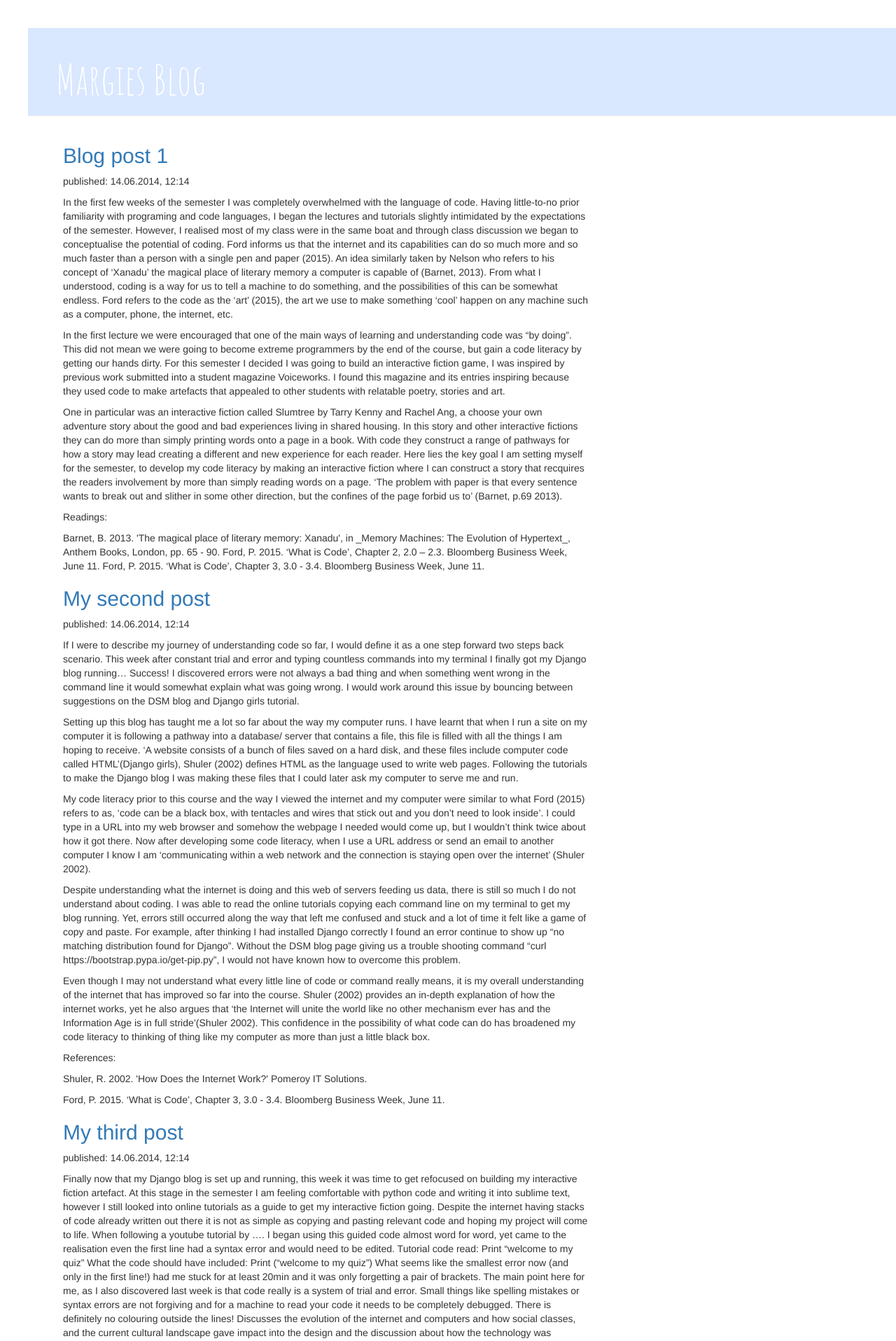
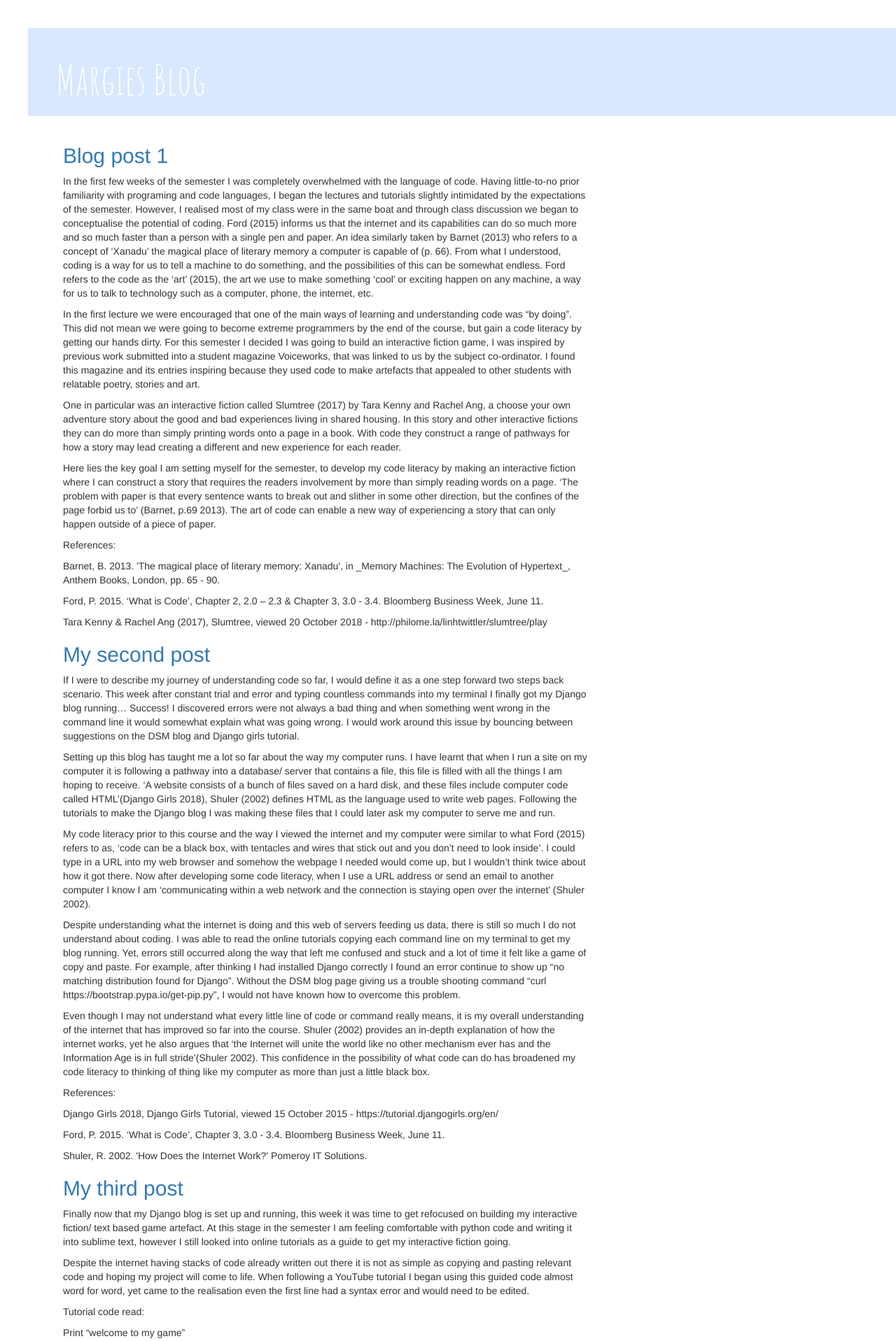
Before and after one commit to margiegray/my-first-blog, a Django app: page / in a window 1280 px wide. Shown: the top 1917 px of the page at 70% size. Run offline with Django 3.2, Linux system fonts and the light colour scheme; some libraries are stand-ins or nearby versions.

Commit message:
Update post_list.html

```diff
--- a/blog/templates/blog/post_list.html
+++ b/blog/templates/blog/post_list.html
@@ -22,29 +22,26 @@
 
              <div>
             <h2><a href="/">Blog post 1</a></h2>
-            <p>published: 14.06.2014, 12:14</p>
-            <p>In the first few weeks of the semester I was completely overwhelmed with the language of code. Having little-to-no prior familiarity with programing and code languages, I began the lectures and tutorials slightly intimidated by the expectations of the semester. However, I realised most of my class were in the same boat and through class discussion we began to conceptualise the potential of coding. Ford informs us that the internet and its capabilities can do so much more and so much faster than a person with a single pen and paper (2015). An idea similarly taken by Nelson who refers to his concept of ‘Xanadu’ the magical place of literary memory a computer is capable of (Barnet, 2013).  From what I understood, coding is a way for us to tell a machine to do something, and the possibilities of this can be somewhat endless. Ford refers to the code as the ‘art’ (2015), the art we use to make something ‘cool’ happen on any machine such as a computer, phone, the internet, etc.  </p>
-<p>
-In the first lecture we were encouraged that one of the main ways of learning and understanding code was “by doing”. This did not mean we were going to become extreme programmers by the end of the course, but gain a code literacy by getting our hands dirty. For this semester I decided I was going to build an interactive fiction game, I was inspired by previous work submitted into a student magazine Voiceworks. I found this magazine and its entries inspiring because they used code to make artefacts that appealed to other students with relatable poetry, stories and art.
-</p>
-<p>
-One in particular was an interactive fiction called Slumtree by Tarry Kenny and Rachel Ang, a choose your own adventure story about the good and bad experiences living in shared housing. In this story and other interactive fictions they can do more than simply printing words onto a page in a book. With code they construct a range of pathways for how a story may lead creating a different and new experience for each reader. Here lies the key goal I am setting myself for the semester, to develop my code literacy by making an interactive fiction where I can construct a story that recquires the readers involvement by more than simply reading words on a page. ‘The problem with paper is that every sentence wants to break out and slither in some other direction, but the confines of the page forbid us to’ (Barnet, p.69 2013). </p>
-<p>
-Readings:
-<p>
-Barnet, B. 2013. 'The magical place of literary memory: Xanadu', in _Memory Machines: The Evolution of Hypertext_, Anthem Books, London, pp. 65 - 90.
-Ford, P. 2015. ‘What is Code’, Chapter 2, 2.0 – 2.3. Bloomberg Business Week, June 11.
-Ford, P. 2015. ‘What is Code’, Chapter 3, 3.0 - 3.4. Bloomberg Business Week, June 11.
+            <p>In the first few weeks of the semester I was completely overwhelmed with the language of code. Having little-to-no prior familiarity with programing and code languages, I began the lectures and tutorials slightly intimidated by the expectations of the semester. However, I realised most of my class were in the same boat and through class discussion we began to conceptualise the potential of coding. Ford (2015) informs us that the internet and its capabilities can do so much more and so much faster than a person with a single pen and paper. An idea similarly taken by Barnet (2013) who refers to a concept of ‘Xanadu’ the magical place of literary memory a computer is capable of (p. 66).  From what I understood, coding is a way for us to tell a machine to do something, and the possibilities of this can be somewhat endless. Ford refers to the code as the ‘art’ (2015), the art we use to make something ‘cool’ or exciting happen on any machine, a way for us to talk to technology such as a computer, phone, the internet, etc.  </p>
 
-</p>
+<p>In the first lecture we were encouraged that one of the main ways of learning and understanding code was “by doing”. This did not mean we were going to become extreme programmers by the end of the course, but gain a code literacy by getting our hands dirty. For this semester I decided I was going to build an interactive fiction game, I was inspired by previous work submitted into a student magazine Voiceworks, that was linked to us by the subject co-ordinator. I found this magazine and its entries inspiring because they used code to make artefacts that appealed to other students with relatable poetry, stories and art. </p>
+
+<p>One in particular was an interactive fiction called Slumtree (2017) by Tara Kenny and Rachel Ang, a choose your own adventure story about the good and bad experiences living in shared housing. In this story and other interactive fictions they can do more than simply printing words onto a page in a book. With code they construct a range of pathways for how a story may lead creating a different and new experience for each reader. </p>
+
+<p>Here lies the key goal I am setting myself for the semester, to develop my code literacy by making an interactive fiction where I can construct a story that requires the readers involvement by more than simply reading words on a page. ‘The problem with paper is that every sentence wants to break out and slither in some other direction, but the confines of the page forbid us to’ (Barnet, p.69 2013). The art of code can enable a new way of experiencing a story that can only happen outside of a piece of paper. </p>
+
+<p>References: </p>
+<p>Barnet, B. 2013. 'The magical place of literary memory: Xanadu', in _Memory Machines: The Evolution of Hypertext_, Anthem Books, London, pp. 65 - 90.</p>
+<p>Ford, P. 2015. ‘What is Code’, Chapter 2, 2.0 – 2.3 & Chapter 3, 3.0 - 3.4. Bloomberg Business Week, June 11. </p>
+<p> Tara Kenny & Rachel Ang (2017), Slumtree, viewed 20 October 2018 - http://philome.la/linhtwittler/slumtree/play </p>
+
              </div>
 
              <div>
             <h2><a href="">My second post</a></h2>
-             <p>published: 14.06.2014, 12:14</p>
-            <p>If I were to describe my journey of understanding code so far, I would define it as a one step forward two steps back scenario. This week after constant trial and error and typing countless commands into my terminal I finally got my Django blog running… Success! I discovered errors were not always a bad thing and when something went wrong in the command line it would somewhat explain what was going wrong. I would work around this issue by bouncing between suggestions on the DSM blog and Django girls tutorial.</p>
+             <p>If I were to describe my journey of understanding code so far, I would define it as a one step forward two steps back scenario. This week after constant trial and error and typing countless commands into my terminal I finally got my Django blog running… Success! I discovered errors were not always a bad thing and when something went wrong in the command line it would somewhat explain what was going wrong. I would work around this issue by bouncing between suggestions on the DSM blog and Django girls tutorial.</p>
 
-<p>Setting up this blog has taught me a lot so far about the way my computer runs. I have learnt that when I run a site on my computer it is following a pathway into a database/ server that contains a file, this file is filled with all the things I am hoping to receive. ‘A website consists of a bunch of files saved on a hard disk, and these files include computer code called HTML’(Django girls), Shuler (2002) defines HTML as the language used to write web pages. Following the tutorials to make the Django blog I was making these files that I could later ask my computer to serve me and run. </p>
+<p>Setting up this blog has taught me a lot so far about the way my computer runs. I have learnt that when I run a site on my computer it is following a pathway into a database/ server that contains a file, this file is filled with all the things I am hoping to receive. ‘A website consists of a bunch of files saved on a hard disk, and these files include computer code called HTML’(Django Girls 2018), Shuler (2002) defines HTML as the language used to write web pages. Following the tutorials to make the Django blog I was making these files that I could later ask my computer to serve me and run. </p>
 
 <p>My code literacy prior to this course and the way I viewed the internet and my computer were similar to what Ford (2015) refers to as, ‘code can be a black box, with tentacles and wires that stick out and you don’t need to look inside’. I could type in a URL into my web browser and somehow the webpage I needed would come up, but I wouldn’t think twice about how it got there. Now after developing some code literacy, when I use a URL address or send an email to another computer I know I am ‘communicating within a web network and the connection is staying open over the internet’ (Shuler 2002).</p>
 
@@ -53,52 +50,77 @@ Ford, P. 2015. ‘What is Code’, Chapter 3, 3.0 - 3.4. Bloomberg Business Week
 <p>Even though I may not understand what every little line of code or command really means, it is my overall understanding of the internet that has improved so far into the course. Shuler (2002) provides an in-depth explanation of how the internet works, yet he also argues that ‘the Internet will unite the world like no other mechanism ever has and the Information Age is in full stride’(Shuler 2002). This confidence in the possibility of what code can do has broadened my code literacy to thinking of thing like my computer as more than just a little black box. </p>
 
 <p>References:</p>
+<p> Django Girls 2018, Django Girls Tutorial, viewed 15 October 2015 - https://tutorial.djangogirls.org/en/ </p>
+<p>Ford, P. 2015. ‘What is Code’, Chapter 3, 3.0 - 3.4. Bloomberg Business Week, June 11.</p>
 <p>Shuler, R. 2002. 'How Does the Internet Work?' Pomeroy IT Solutions.</p>
-<p>Ford, P. 2015. ‘What is Code’, Chapter 3, 3.0 - 3.4. Bloomberg Business Week, June 11.</p>
+
 
 </p>
              </div>
               <div>
             <h2><a href="">My third post</a></h2>
-             <p>published: 14.06.2014, 12:14</p>
-            <p> Finally now that my Django blog is set up and running, this week it was time to get refocused on building my interactive fiction artefact. At this stage in the semester I am feeling comfortable with python code and writing it into sublime text, however I still looked into online tutorials as a guide to get my interactive fiction going.
-Despite the internet having stacks of code already written out there it is not as simple as copying and pasting relevant code and hoping my project will come to life. When following a youtube tutorial by …. I began using this guided code almost word for word, yet came to the realisation even the first line had a syntax error and would need to be edited.
+             <p>Finally now that my Django blog is set up and running, this week it was time to get refocused on building my interactive fiction/ text based game artefact. At this stage in the semester I am feeling comfortable with python code and writing it into sublime text, however I still looked into online tutorials as a guide to get my interactive fiction going. </p>
 
-Tutorial code read:
-Print “welcome to my quiz”
-What the code should have included:
-Print (“welcome to my quiz”)
+<p>Despite the internet having stacks of code already written out there it is not as simple as copying and pasting relevant code and hoping my project will come to life. When following a YouTube tutorial I began using this guided code almost word for word, yet came to the realisation even the first line had a syntax error and would need to be edited. </p>
 
-What seems like the smallest error now (and only in the first line!) had me stuck for at least 20min and it was only forgetting a pair of brackets. The main point here for me, as I also discovered last week is that code really is a system of trial and error. Small things like spelling mistakes or syntax errors are not forgiving and for a machine to read your code it needs to be completely debugged. There is definitely no colouring outside the lines!
+<p>Tutorial code read: </p>
+<p>Print “welcome to my game”</p>
+<p>What the code should have included:</p>
+<p>Print (“welcome to my game”)</p>
 
-Discusses the evolution of the internet and computers and how social classes, and the current cultural landscape gave impact into the design and the discussion about how the technology was changing (find reference)
- During the 1970s, in sum, a small community of computer engineers and tinkerers was envisioning comput- ers through lenses that had at least echoes of the counterculture; this then provided a set of ideas and tropes that were available to be picked up by the larger culture and made into a vehicle for promoting new meanings, new habits of talk and actio 167
-By May 1993, white-collar workers in cubicles and offices across the land were quietly discovering the thrills of going online 771
-spreading the tropes of the computer counterculture to the middle ranks.
-That anyone has the potential to build something exciting. Interesting that the history and ecolution of the internet and code can teach us this. White collar people accessing ht einternet and learning new things, inspiring ideas off the mainstream, but resulting as ecolivationary.
+<p>What seems like the smallest error now (and only in the first line!) had me stuck for at least 20min and it was only forgetting a pair of brackets. The main point here for me, as I also discovered last week is that code really is a system of trial and error. Small things like spelling mistakes or syntax errors are not forgiving and for a machine to read your code it needs to be completely debugged. There is definitely no colouring outside the lines! However, after finally getting the hang of things again the project started coming along smoothly with making sure all the correct spelling and syntax were in place. </p>
+
+<p>Streeter discusses the evolution of the digital world and how it was ‘the wave of the future’ (2005, p.756). In doing so he highlights the impact the internet and computers had on differing social classes and how this has impacted the design and discussion about technology today. Starting with the small community of computer engineers in the 1970’s developing computers through a lens that echoed the of counterculture of  the 1960’s, to the white collar workers in the 1990’s sitting in cubicles of offices quietly discovering the thrills of going ‘online’ (Streeter 2005, p.771). The spreading of computer technology in the ‘counter culture’ or ‘middle ranks’ gave an interesting impact to the way the digital world was designed and is discussed today. </p>
+
+<p>This reading by Streeter made me consider the reasoning behind the concept of my artefact assignment. I wanted to build an interactive fiction that was based on the current online dating world. In this way I am using technology to respond to the society we are living in. Even though my story is fairly basic and I am no computer programmer, it is an example of how cultural surroundings can influence ideas. As a result people can produce digital artefacts that are a response to their current world. </p>
+
+<p>I still have some progress to make with my dating story/ interactive fiction for the next coming weeks. I have realised that most interactive fictions I’ve read online were using a story building website such as ‘Twine’ or ‘Quest’. I had a quick play with these sites however they were not using python code and would be more useful if I was more focused on the actual narrative than learning the code. For this reason, I will stick to making my text based game in python, however it will be less wordy and detailed as I first anticipated. </p>
+
+<p>References:</p>
+<p>Streeter, T. 2005. 'The Moment of Wired', Critical Inquiry, vol. 31, No. 4, pp. 755 - 779.</p>
+
 
 </p>
              </div>
               <div>
             <h2><a href="">My fourth post</a></h2>
-             <p>published: 14.06.2014, 12:14</p>
-            <p>It is now the second last week of the semester and I have been able to develop two completed artefacts built with my own code. The first being my Django blog and the second my text based/ fiction game. Aspects from first creating my blog and later coming to my artefact has benefitted my development of code literacy. Creating the blog taught me a lot about how my computer works and getting comfortable with typing commands into terminal. When writing my fiction artefact into sublime text I would run tests though my terminal with the following commands:</p>
+             <p>It is now the second last week of the semester and I have been able to develop two completed artefacts built with my own code. The first being my Django blog and the second my text based/ fiction game. Aspects from first creating my blog and later coming to my artefact has benefitted my development of code literacy. Creating the blog taught me a lot about how my computer works and getting comfortable with typing commands into terminal. When writing my fiction artefact into sublime text I would run tests though my terminal with the following commands:</p>
 
 <p>$ cd desktop (as I saved the file on my desktop)</p>
 <p>$ python3 quiz.py (the name of my file)</p>
 
 <p>This would then let me see what code I had written/ what was working and where the errors so far were coming up. Mostly my errors would be syntax, for example leaving out ‘:’ after some of the ‘if’, ‘elif’ and ‘else’ statements. Terminal would tell me which line the syntax error occurred in sublime text and from there it would be an easy fix. </p>
 
-<p>To get the main functions in my artefact running I watched the tutorial “ASMR how to program a text adventure” by _asmr4u_(2017), unfortunately I am not a big fan of the ASMR trend, yet I found this tutorial was easy to follow for getting my head around the basics. This included setting up my own ‘def’ functions and variables. I ended up with defining four different functions: def start(), def inside(), def gameplay() and def selectchoice(). After each function I would ‘print’ statements that were the body of my story, then I would set up choices that would allow different pathways to choose from and different functions to come to play. </p>
+<p> I mainly reffered to two tutorials to start the development of my coding artefact, the first was a webpage ‘Multiple Choice Quiz using Python’ by Tech Teachers (2015), and a youtube tutorial ‘ASMR how to program a text adventure’ by _asmr4u_(2017), unfortunately I am not a big fan of the ASMR trend, yet I found both these tutorial’s easy to follow for getting my head around the basics. The Teach Teachers (2015) tutorial for example encouraged the use of a flowchart/ mindmap to start with before actually getting into the code, so that you could see the outcome of where you wanted the story to go. Last week I had previously put my story into the interactive fiction generator ‘Twine’, that had already portrayed my story as a mind map and helped me to guide my code when I transferred the story into python. </p>
 
-<p>What I realised is that my game could potentially be endless, and if I wanted I could keep defining new parts of the story that would take my reader to new choices. This was because most of the code was essentially the same and I would only be repeating a few lines making changes to the else, elif and if statements where necessary. Even the code a lot of the time was similar I believe my code literacy has progressed as I understand how to use different commands to make my computer do something. This came as a result both in my fiction and completing the Django blog.  </p>
+<p>The _asmr4u_ (2012) tutorial was helpful for explaining again the process of setting up my own ‘def’ functions and variables. I ended up with defining five different functions: def intro (), def start(), def inside(), def gameplay() and def selectchoice(). After each function I would ‘print’ statements that were the body of my story, then I would set up choices that would allow different pathways to choose from and different functions to come to play. </p>
+
+<p>What I realised is that my game could potentially be endless, and if I wanted I could keep defining new parts of the story that would take my reader to new choices. This was because most of the code was essentially the same and I would only be repeating a few lines making changes to the else, elif and if statements where necessary. Even though the code a lot of the time was similar I believe my code literacy has progressed as I understand how to use different commands to make my computer do something. This came as a result both in my fiction and completing the Django blog.  </p>
+
+<p>References: </p>
+<p>Tech Teachers 2015, Multiple Choice Quiz using Python viewed on 20 October 2018 -http://www.techteachers.co.za/2015/07/multiple-choice-quiz-using-python/ </p>
+<p>__asmr4u_ 2017, ASMR how to program a text adventure, video tutorial, YouTube, viewed on 17 October 2018 - https://www.youtube.com/watch?v=XeIgM7Hu41o </p>
 
              </div>
               <div>
             <h2><a href="">My fifth post</a></h2>
-             <p>published: 14.06.2014, 12:14</p>
-            <p>.....
-</p>
+            <p>A few weeks ago I tested deploying my blog posts onto GitHub and python anywhere and successfully managed to have my own personal blog webpage anyone could access. However, my blog posts where not yet completed as the overall project was still in progress. This week now that all is complete I have been struggling to update the code I already uploaded onto GitHub that will show my last few posts. I was testing whether I could update the code before finishing this final blog as I knew it needed to have all this content for submission. </p>
+
+<p>After feeling as though I had accomplished so much this far in the semester with my code literacy, this should have been easy - right? I was managing to update my original .html file in GitHub, however these changes would not make a difference to my pythonanywhere webpage as it would not simultaneously update. When this issue arose I decided to head back to the Djangogirls tutorial site hoping I could backtrack and figure out what I needed to do to make these updates. What seems to always be my problem is a simple syntax error, in the python anywhere command like I was pasting the following line and continuing to be faced with error: </p>
+<p>pa_autoconfigure_django.py https://github.com/< your-github-username >/my-first-blog.git</p>
+
+<p>Where I would insert < margiegray > inside the brackets. The issue here was that I had to remove the ‘<’,’>’ brackets completely inserting margiegray, and finally my site was being updated again. </p>
+
+<p>Coming to the end of the course and reflecting on what we have learnt, I believe that this subject was not about making us “professional programmers” as such, but teaching us to be comfortable reading and understanding code that is already out there. This includes being able to access libraries and resources of code or steps to making code that people have already written and shared. Django girls as an example, has helped me learn so much about code literacy by simply following tutorial steps. </p>
+
+<p>What I learnt about Django Girls is that it is a non-profit organisation that contributes to bring more women into the world of technology (Django Girls 2018). This does not mean you have to be only female to follow tutorials set up by the organisation but it does highlight that programming is not just a male dominant industry. In week 9, we discussed the topic of code and gender. Light (1999) discusses how women during WWII were learning the skills of transferring information to computers, what we know as programmers today (p.462). He further describes how women in their work as operators moved into stereotypical male domains playing a subversive role. However, the invisibility of women in historical accounts reflects ambivalence about these roles women professionals occupied in the labour force (Light 1999, p.482). </p>
+
+<p>Even though programing may be considered a more masculine profession today, the historical accounts discussed by Light prove that women can be equally associated with these skills. Spending so much time on the Django Girls tutorials became an inspiring process for me with my code development. I was able to reshape this commonly perceived notion that computing, programming and coding is something to be mainly considered masculine as the site I was using for guidance aims to highlight the work of female programmers. </p>
+
+<p>References: </p>
+<p>Light, J. S. 1999, 'When computers were women', Technology and Culture, vol. 40, no. 3, pp. 455-483.</p>
+<p> Django Girls 2018, Django Girls Tutorial, viewed 15 October 2015 - https://tutorial.djangogirls.org/en/ </p>
+
              </div>
 
         </div>
```
